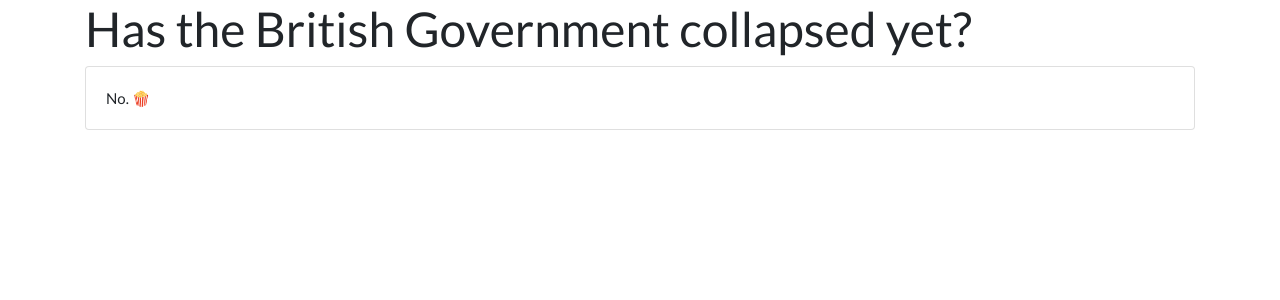
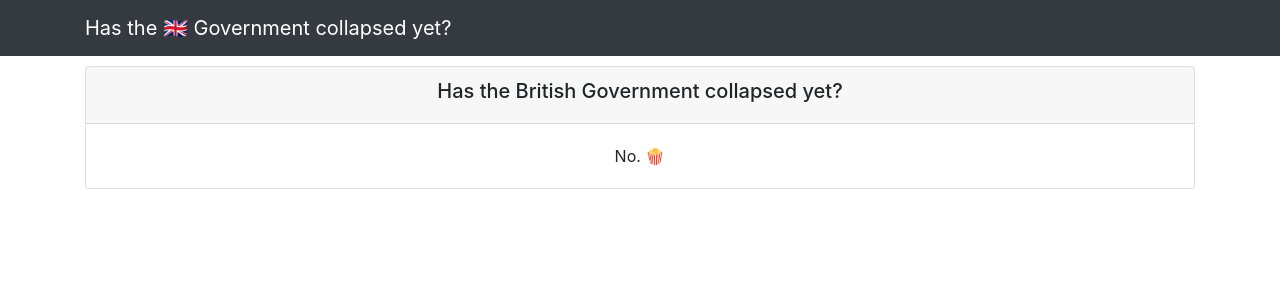
Before and after one commit to martincostello/hasthebritishgovernmentcollapsedyet, a Jekyll site: the page built from index.html, in a window 1280 px wide. Shown: the top 300 px of the page. Built offline with Jekyll 4.4.1, drawn with Linux system fonts in a browser that asks for light colours; nearby versions of some CDN libraries.

Commit message:
Make a bit shinier
Make it look a bit more presentable.

```diff
--- a/_layouts/default.html
+++ b/_layouts/default.html
@@ -34,12 +34,22 @@
   <link rel="shortcut icon" type="image/x-icon" href="https://hasthebritishgovernmentcollapsedyet.co.uk/favicon.ico" />
 </head>
 <body>
+  <nav class="navbar navbar-expand-lg navbar-dark bg-dark">
+    <div class="container">
+      <a class="navbar-brand" href="/">Has the 🇬🇧 Government collapsed yet?</a>
+    </div>
+  </nav>
   <main class="container body-content">
-      {{ content }}
+    {{ content }}
   </main>
-  <link rel="stylesheet" href="https://stackpath.bootstrapcdn.com/bootswatch/4.1.0/flatly/bootstrap.min.css" integrity="sha384-kCsv8pSAWtRge/+zcLDeqwoWhTQSUX2esQPYOsocgrg1eMj7T2wrTJP348T3mpBU" crossorigin="anonymous">
-  <script src="https://cdnjs.cloudflare.com/ajax/libs/jquery/3.2.1/jquery.min.js" integrity="sha256-hwg4gsxgFZhOsEEamdOYGBf13FyQuiTwlAQgxVSNgt4=" crossorigin="anonymous" defer></script>
-  <script src="https://cdnjs.cloudflare.com/ajax/libs/popper.js/1.12.9/umd/popper.min.js" integrity="sha384-ApNbgh9B+Y1QKtv3Rn7W3mgPxhU9K/ScQsAP7hUibX39j7fakFPskvXusvfa0b4Q" crossorigin="anonymous" defer></script>
-  <script src="https://stackpath.bootstrapcdn.com/bootstrap/4.1.0/js/bootstrap.min.js" integrity="sha384-uefMccjFJAIv6A+rW+L4AHf99KvxDjWSu1z9VI8SKNVmz4sk7buKt/6v9KI65qnm" crossorigin="anonymous" defer></script>
+  <link rel="stylesheet" href="https://stackpath.bootstrapcdn.com/bootstrap/4.1.0/css/bootstrap.min.css" integrity="sha384-9gVQ4dYFwwWSjIDZnLEWnxCjeSWFphJiwGPXr1jddIhOegiu1FwO5qRGvFXOdJZ4" crossorigin="anonymous">
+  <script src="https://cdnjs.cloudflare.com/ajax/libs/jquery/3.2.1/jquery.min.js" integrity="sha256-hwg4gsxgFZhOsEEamdOYGBf13FyQuiTwlAQgxVSNgt4=" crossorigin="anonymous"></script>
+  <script src="https://cdnjs.cloudflare.com/ajax/libs/popper.js/1.12.9/umd/popper.min.js" integrity="sha384-ApNbgh9B+Y1QKtv3Rn7W3mgPxhU9K/ScQsAP7hUibX39j7fakFPskvXusvfa0b4Q" crossorigin="anonymous"></script>
+  <script src="https://stackpath.bootstrapcdn.com/bootstrap/4.1.0/js/bootstrap.min.js" integrity="sha384-uefMccjFJAIv6A+rW+L4AHf99KvxDjWSu1z9VI8SKNVmz4sk7buKt/6v9KI65qnm" crossorigin="anonymous"></script>
+  <style>
+    .body-content {
+      padding-top: 10px;
+    }
+  </style>
 </body>
 </html>
--- a/index.html
+++ b/index.html
@@ -2,7 +2,11 @@
 layout: default
 title: Has the British Government collapsed yet?
 ---
-<h1>Has the British Government collapsed yet?</h1>
-<div class="card">
-    <div class="card-body">No. 🍿</div>
+<div class="card text-center">
+  <div class="card-header">
+    <h1 class="h5">Has the British Government collapsed yet?</h1>
+  </div>
+  <div class="card-body">
+    <p class="card-text">No. 🍿</p>
+  </div>
 </div>
```
